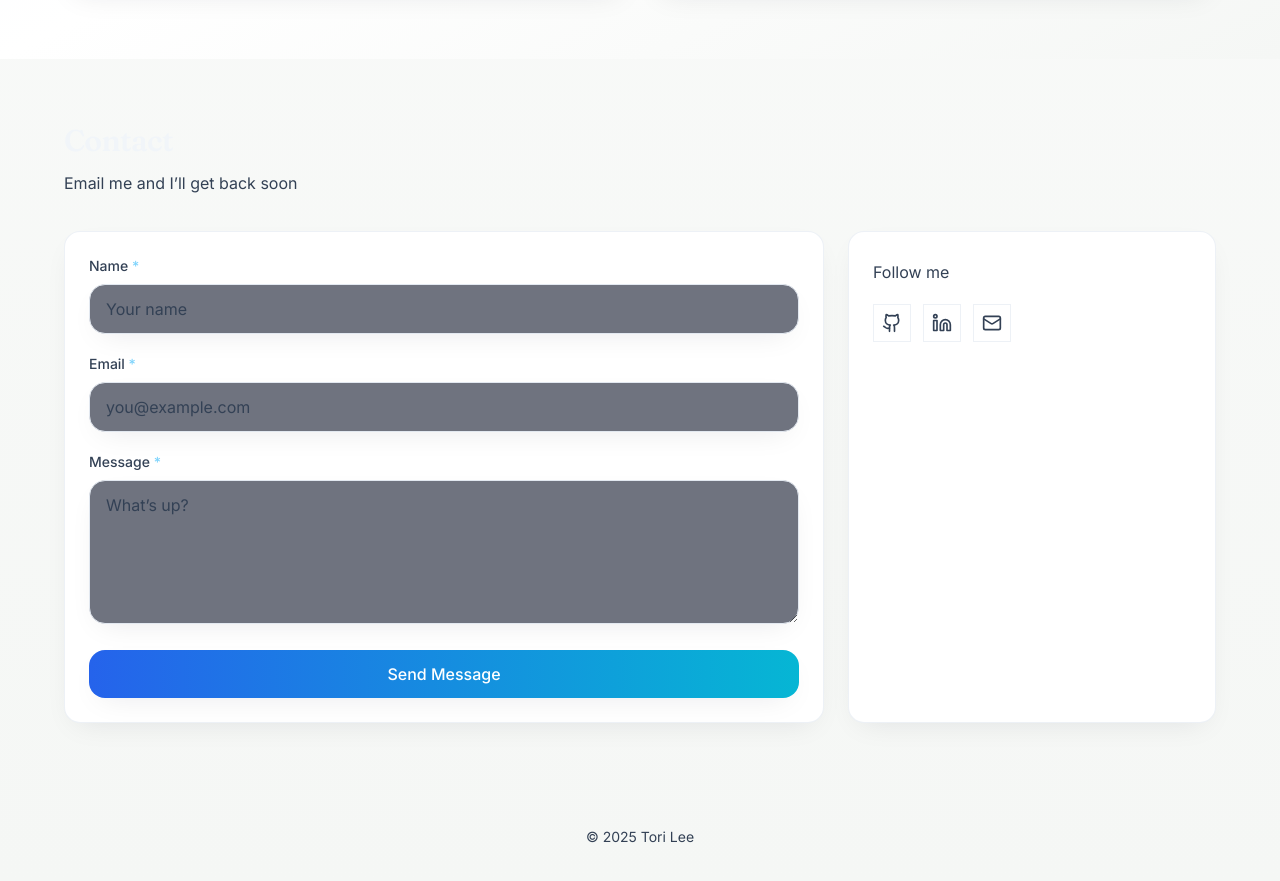
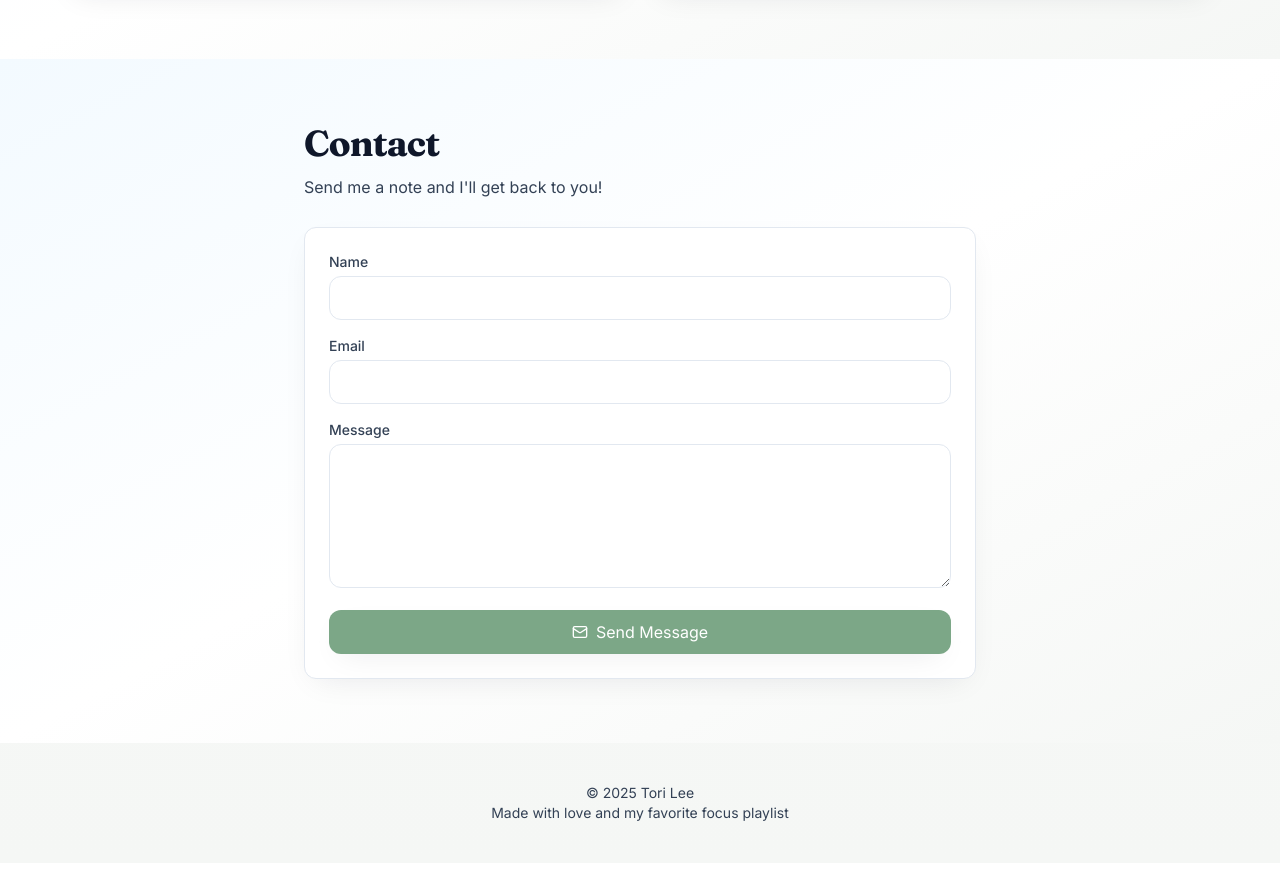
Before and after one commit to torilee7935/torilee7935.github.io, a React (Vite) app: page / in a window 1280 px wide. Shown: the part 2380-3261 px from the top of the page. Built offline with nearby package versions, Linux system fonts and the light colour scheme.

Commit message:
contact sheet connection

```diff
--- a/src/components/Contact.tsx
+++ b/src/components/Contact.tsx
@@ -1,69 +1,70 @@
-import { useState } from "react"
-import { Github, Linkedin, Mail } from "lucide-react"
-import { Container, Section, Field } from "@/shared/ui"
+// src/components/Contact.tsx
 import { theme } from "@/theme"
+import { Container, Section } from "@/shared/ui"
+import { Mail } from "lucide-react"
 
 export function Contact() {
-  const [form, setForm] = useState({ name: "", email: "", message: "" })
-  const [errors, setErrors] = useState<{ [k: string]: string }>({})
-  const [sent, setSent] = useState(false)
-
-  function validate() {
-    const e: { [k: string]: string } = {}
-    if (!form.name.trim()) e.name = "Please enter your name."
-    if (!/^[\w-.]+@([\w-]+\.)+[\w-]{2,}$/.test(form.email)) e.email = "Use a valid email address."
-    if (form.message.trim().length < 10) e.message = "Message should be at least 10 characters."
-    setErrors(e)
-    return Object.keys(e).length === 0
-  }
-
-  function onChange(ev: any) {
-    setForm({ ...form, [ev.target.name]: ev.target.value })
-  }
-
-  async function onSubmit(ev: any) {
-    ev.preventDefault()
-    if (!validate()) return
-    await new Promise(r => setTimeout(r, 400))
-    setSent(true)
-  }
+  // quick class helpers so everything stays consistent
+  const label = "block text-sm font-medium text-brand-slate mb-1"
+  const input =
+    `w-full h-11 ${theme.radii.md} ${theme.colors.surface} border ${theme.colors.border}
+     px-3 outline-none transition
+     focus:ring-2 ${theme.colors.ring}`
+  const textarea =
+    `w-full h-36 ${theme.radii.md} ${theme.colors.surface} border ${theme.colors.border}
+     px-3 py-2 outline-none transition
+     focus:ring-2 ${theme.colors.ring} resize-vertical`
 
   return (
-    <Section id="contact">
+    <Section id="contact" className={theme.colors.softGrad}>
       <Container>
-        <div className="mb-8">
-          <h2 className="text-2xl md:text-3xl font-semibold text-slate-100">Contact</h2>
-          <p className="text-slate-400 mt-2">Email me and I’ll get back soon</p>
-        </div>
+        <div className="max-w-2xl mx-auto">
+          <h2 className="text-3xl md:text-4xl font-bold text-brand-ink">Contact</h2>
+          <p className="mt-2 text-brand-slate">
+            Send me a note and I'll get back to you!
+          </p>
 
-        <div className={`grid gap-6 md:grid-cols-3`}>
-          <form onSubmit={onSubmit} className={`md:col-span-2 p-6 ${theme.radii.xl} ${theme.colors.surface} border border-slate-800/60 ${theme.shadow.soft}`}>
-            <div className="grid gap-5">
-              <Field label="Name" name="name" required placeholder="Your name" value={form.name} onChange={onChange} error={errors.name}/>
-              <Field label="Email" name="email" type="email" required placeholder="you@example.com" value={form.email} onChange={onChange} error={errors.email}/>
-              <label className="block">
-                <span className="block text-sm font-medium text-slate-300 mb-2">Message<span className="text-sky-300"> *</span></span>
-                <textarea name="message" required placeholder="What’s up?"
-                          value={form.message} onChange={onChange}
-                          className={`${theme.radii.lg} w-full h-36 bg-slate-900/60 border border-slate-800 focus:border-sky-400 focus:ring-2 focus:ring-sky-300 outline-none text-slate-100 placeholder:text-slate-500 px-4 py-3 transition ${theme.shadow.soft}`}
-                />
-                {errors.message && <span className="text-sm text-rose-300 mt-2 block">{errors.message}</span>}
-              </label>
-              <button type="submit"
-                      className={`inline-flex items-center justify-center px-5 py-3 ${theme.radii.lg} bg-gradient-to-r from-blue-600 to-cyan-500 text-white font-medium transition transform hover:translate-y-[-1px] active:translate-y-[0px] ${theme.shadow.soft} ${theme.shadow.hover}`}>
-                {sent ? "Sent – thank you!" : "Send Message"}
+          {/* FormSubmit: replace with your email below */}
+          <form
+            action="https://formsubmit.co/TORILEE7935@GMAIL.COM"
+            method="POST"
+            className={`mt-6 p-6 ${theme.radii.md} ${theme.colors.surface} border ${theme.colors.border} ${theme.shadow.soft}`}
+          >
+            {/* FormSubmit options */}
+            <input type="hidden" name="_subject" value="Portfolio Contact — torilee7935.github.io" />
+            <input type="hidden" name="_template" value="table" />
+            <input type="hidden" name="_captcha" value="false" />
+            {/* redirect after submit (optional): update this to your thanks anchor or page */}
+            <input type="hidden" name="_next" value="https://torilee7935.github.io/#contact" />
+            {/* spam honeypot */}
+            <input type="text" name="_honey" className="hidden" aria-hidden="true" />
+
+            <div className="grid gap-4">
+              <div>
+                <label className={label} htmlFor="name">Name</label>
+                <input id="name" name="name" type="text" required className={input} />
+              </div>
+
+              <div>
+                <label className={label} htmlFor="email">Email</label>
+                <input id="email" name="email" type="email" required className={input} />
+              </div>
+
+              <div>
+                <label className={label} htmlFor="message">Message</label>
+                <textarea id="message" name="message" required className={textarea} />
+              </div>
+
+              <button
+                type="submit"
+                className={`inline-flex items-center justify-center h-11 px-5 ${theme.radii.md} ${theme.colors.primary} ${theme.shadow.soft} ${theme.shadow.hover} focus:outline-none focus:ring-2 ${theme.colors.ring}`}
+              >
+                <Mail className="w-4 h-4 mr-2" />
+                Send Message
               </button>
             </div>
           </form>
 
-          <div className={`p-6 ${theme.radii.xl} ${theme.colors.surface} border border-slate-800/60 ${theme.shadow.soft} space-y-4`}>
-            <p className="text-slate-300">Follow me</p>
-            <div className="flex gap-3">
-              <a aria-label="GitHub" href="https://github.com/torilee7935" target="_blank" rel="noreferrer" className="p-2 border border-slate-800/60 ${theme.radii.full}"><Github className="w-5 h-5 text-slate-300"/></a>
-              <a aria-label="LinkedIn" href="https://www.linkedin.com/in/torielizabethlee" target="_blank" rel="noreferrer" className="p-2 border border-slate-800/60 ${theme.radii.full}"><Linkedin className="w-5 h-5 text-slate-300"/></a>
-              <a aria-label="Email" href="mailto:torilee7935@gmail.com" className="p-2 border border-slate-800/60 ${theme.radii.full}"><Mail className="w-5 h-5 text-slate-300"/></a>
-            </div>
-          </div>
         </div>
       </Container>
     </Section>
--- a/src/components/Footer.tsx
+++ b/src/components/Footer.tsx
@@ -6,6 +6,7 @@ export function Footer() {
     <footer className="py-10 text-center text-slate-500">
       <Container>
         <p className="text-sm">© {new Date().getFullYear()} {PROFILE.name}</p>
+        <p className="text-sm">Made with love and my favorite focus playlist</p>
       </Container>
     </footer>
   )
```
